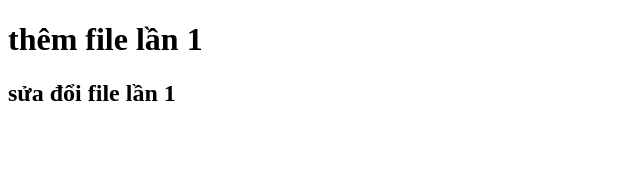
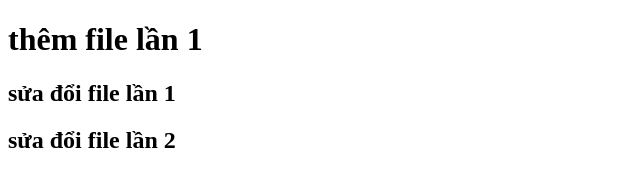
Before and after one commit to thanhnam2006/d-n-th-c-h-nh-1, a plain HTML site: page new.html in a window 1280 px wide. Shown: the whole page, without its empty margins (0-640 px from the left). Drawn offline with Linux system fonts and the light colour scheme.

Commit message:
sửa đổi lần 2

```diff
--- a/new.html
+++ b/new.html
@@ -8,5 +8,6 @@
   <body>
     <h1>thêm file lần 1</h1>
     <h2>sửa đổi file lần 1</h2>
+    <h2>sửa đổi file lần 2</h2>
   </body>
 </html>
```
